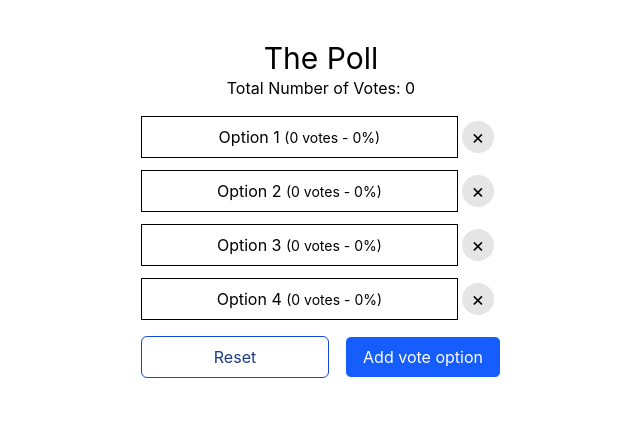
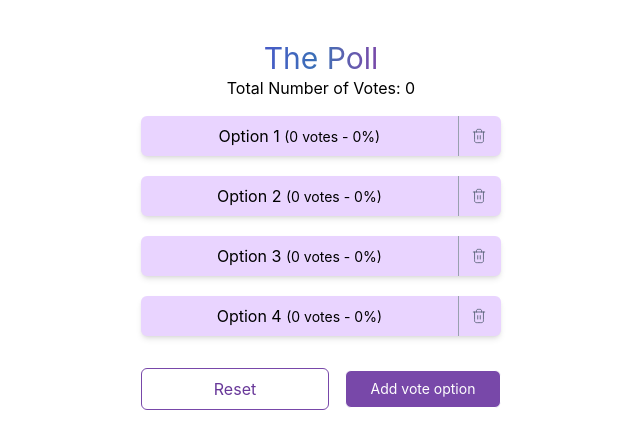
Before and after one commit to chivicoko/vzy-poll, a Vue app: page / in a window 1280 px wide. Shown: the top 448 px of the page, without its empty margins (319-959 px from the left). Built offline with nearby package versions, Linux system fonts and the light colour scheme; the HTML template or start-up script is replaced by a standard one.

Commit message:
Update UI colors

```diff
--- a/src/components/VoteForm.vue
+++ b/src/components/VoteForm.vue
@@ -10,11 +10,20 @@
 
 <template>
   <form @submit.prevent="handleSubmit" class="flex flex-col items-center gap-3 w-80 md:w-96 mx-auto bg-neutral-100 p-4 rounded-2xl">
+    <div class="w-full pb-4 flex items-center justify-end">
+        <button type="button" @click="toggleVoteForm" class="cursor-pointer size-8 p-2 flex items-center justify-center rounded-full hover:bg-neutral-200 hover:text-red-700 text-2xl transition-all duration-300 ease-in-out">
+            &times;
+        </button>
+    </div>
+
     <div class="w-full flex items-center gap-1">
-      <input type="text" name="voteOption" v-model="voteOption" placeholder="Vote option sample..." class="w-[80%] p-1 rounded-sm border">
-      <button type="submit" class="cursor-pointer bg-blue-600 hover:bg-blue-700 py-1 px-4 rounded-sm w-[20%] text-white">Add</button>
+        <div class="w-[80%] rounded-md py-[2px] px-[1.6px] bg-gradient-to-r from-[#475ac7] via-[#3a71b5] to-[#7848a9]">
+            <input type="text" name="voteOption" v-model="voteOption" placeholder="Vote option sample..." class="bg-white w-full py-[6px] px-1 rounded-sm border">
+        </div>
+        <button type="submit" class="cursor-pointer bg-gradient-to-r from-[#475ac7] hover:from-[#7848a9] via-[#3a71b5] to-[#7848a9] hover:to-[#475ac7] py-[9px] px-4 rounded-md w-[20%] text-white transition-all duration-300 ease-in-out">
+            Add
+        </button>
     </div>
     <span class="w-full text-red-700 text-sm text-center">{{error}}</span>
-    <button type="button" @click="toggleVoteForm" class="w-full cursor-pointer bg-blue-600 hover:bg-blue-700 py-1 px-4 rounded-sm text-white">Close</button>
   </form>
 </template>
--- a/src/components/VoteOptionBar.vue
+++ b/src/components/VoteOptionBar.vue
@@ -9,16 +9,18 @@
 </script>
 
 <template>
-  <div v-for="option in voteOptions" :key="option.id" class="w-full flex items-center gap-1">
+  <div v-for="option in voteOptions" :key="option.id" class="w-full shadow-md hover:shadow-xl rounded-md pr-[3px] bg-purple-200 flex items-center gap-1 transition-all duration-300 ease-in-out">
     <button
       @click="handleVote(option.id)"
-      class="w-[88%] relative border cursor-pointer py-2 px-4"
+      class="w-[89%] relative border-r border-gray-400 cursor-pointer rounded-l-md py-2 px-4"
     >
-      <p class="relative z-10">{{ option.title }} <span class="text-sm">({{ option.count }} votes - {{ option.percentageValue }}%)</span></p>
+      <p class="relative z-10 rounded-l-md">{{ option.title }} <span class="text-sm">({{ option.count }} votes - {{ option.percentageValue }}%)</span></p>
 
-        <div class="absolute top-0 left-0 h-full bg-green-600 transition-all duration-700 ease-in-out"
+        <div class="absolute top-0 left-0 rounded-l-md h-full bg-gradient-to-r from-[#475ac7] via-[#3a71b5] to-[#7848a9] transition-all duration-700 ease-in-out"
         :style="{ width: option.percentageValue + '%' }"></div>
     </button>
-    <button @click="() => removeVoteOption(option.id)" class="cursor-pointer size-8 p-2 flex items-center justify-center rounded-full bg-neutral-200 hover:text-red-700 text-xl">&times;</button>
+    <button @click="() => removeVoteOption(option.id)" class="cursor-pointer size-8 p-2 flex items-center justify-center rounded-full hover:bg-neutral-100 hover:text-red-700 text-xl transition-all duration-300 ease-in-out">
+      <img src="/src/assets/trash-01.svg" alt="trash icon" />
+    </button>
   </div>
 </template>
--- a/src/stores/voter.ts
+++ b/src/stores/voter.ts
@@ -12,6 +12,7 @@ export const useVoterStore = defineStore('voter', () => {
   const voteOption = ref('');
   const error = ref('');
   const isVoteFormOpen = ref(false);
+
   const totalVotes = computed(() => voteOptions.value.reduce((total, option) => total + option.count, 0));
 
   function handleVote(id: number) {
--- a/src/views/HomeView.vue
+++ b/src/views/HomeView.vue
@@ -11,25 +11,30 @@
 </script>
 
 <template>
-  <main class="w-full h-full pt-3 pb-12 px-3 flex flex-col items-center justify-center overflow-hidden">
+  <main class="w-full h-full pt-3 pb-12 px-3 flex flex-col items-center justify-center gap-3 overflow-hidden">
 
-    <div class="h-full w-80 md:w-96 p-3 space-y-2">
+    <div class="h-full w-80 md:w-96 p-3">
       <div class="py-4 flex flex-col items-center justify-center">
-        <h2 class="text-center text-3xl font-bold">The Poll</h2>
+        <h1 class="text-center text-3xl font-bold bg-gradient-to-r from-[#475ac7] via-[#3a71b5] to-[#7848a9] bg-clip-text text-transparent">
+          The Poll
+        </h1>
         <p>Total Number of Votes: <strong>{{ totalVotes }}</strong></p>
       </div>
-      <div class="w-full flex flex-col gap-3">
+      <div class="w-full flex flex-col gap-5">
         <VoteOptionBar />
       </div>
 
-      <div class="py-4 flex items-center gap-1 md:gap-4 w-full">
-        <button @click="$reset" class="rounded-md border border-blue-700 hover:border-transparent bg-transparent hover:bg-blue-700 text-blue-900 hover:text-white flex-1 px-6 py-2 cursor-pointer">Reset</button>
-        <button @click="toggleVoteForm" :disabled="isVoteFormOpen === true" :class="`${isVoteFormOpen ? 'cursor-not-allowed opacity-50 grayscale-50' : 'cursor-pointer opacity-100 grayscale-0'} rounded-md bg-blue-600 hover:bg-blue-700 text-white flex-1 border whitespace-nowrap px-2 py-2`">Add vote option</button>
+      <div class="pt-8 flex items-center gap-1 md:gap-4 w-full">
+        <button @click="$reset" class="rounded-md border border-[#7848a9] hover:border-transparent bg-transparent hover:bg-[#7848a9] text-[#683899] hover:text-white flex-1 px-6 py-2 cursor-pointer">
+          Reset
+        </button>
+        <button @click="toggleVoteForm" :disabled="isVoteFormOpen === true" :class="`${isVoteFormOpen ? 'cursor-not-allowed opacity-50 grayscale-50' : 'cursor-pointer opacity-100 grayscale-0'} rounded-md bg-[#7848a9] hover:bg-[#9248a9] text-sm text-white flex-1 border whitespace-nowrap px-2 py-2`">
+          Add vote option
+        </button>
       </div>
     </div>
 
-    <div :class="`${isVoteFormOpen ? 'translate-y-0' : 'translate-y-60'} transition-all duration-700 ease-in-out`">
-    <!-- <div v-if="isVoteFormOpen" class=""> -->
+    <div :class="`${isVoteFormOpen ? 'translate-y-0' : 'translate-y-60'} transition-all duration-700 ease-in-out pt-4`">
       <VoteForm />
     </div>
 
```
Also changed, not shown: src/assets/trash-01.svg (added).
